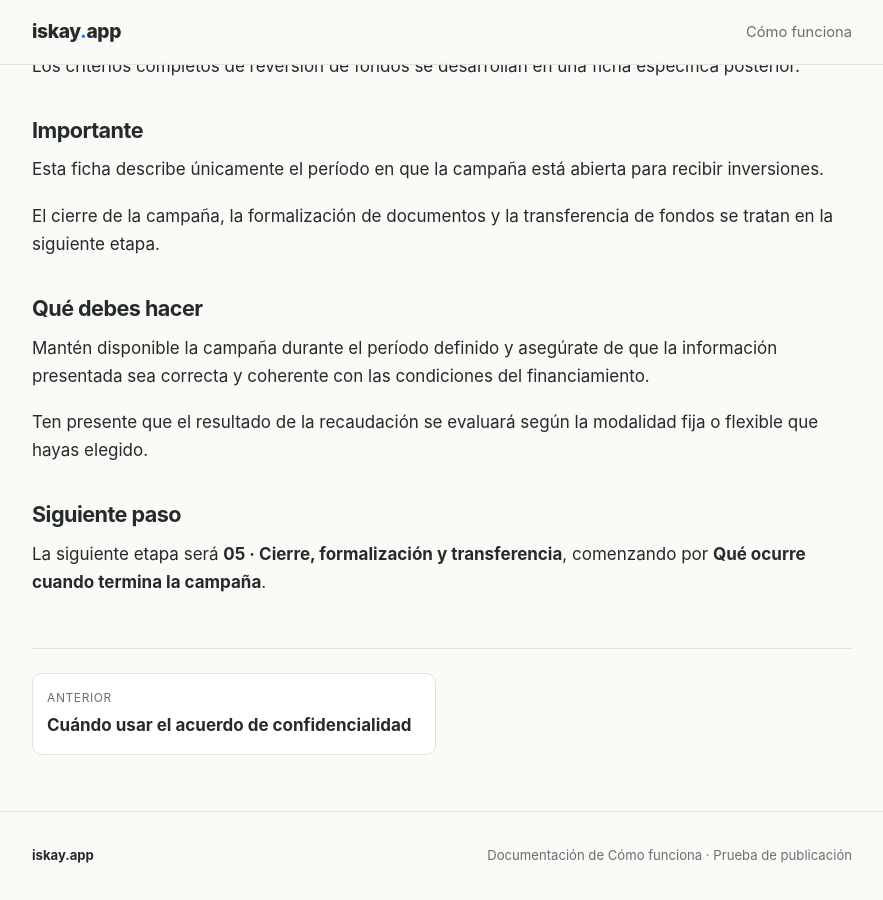
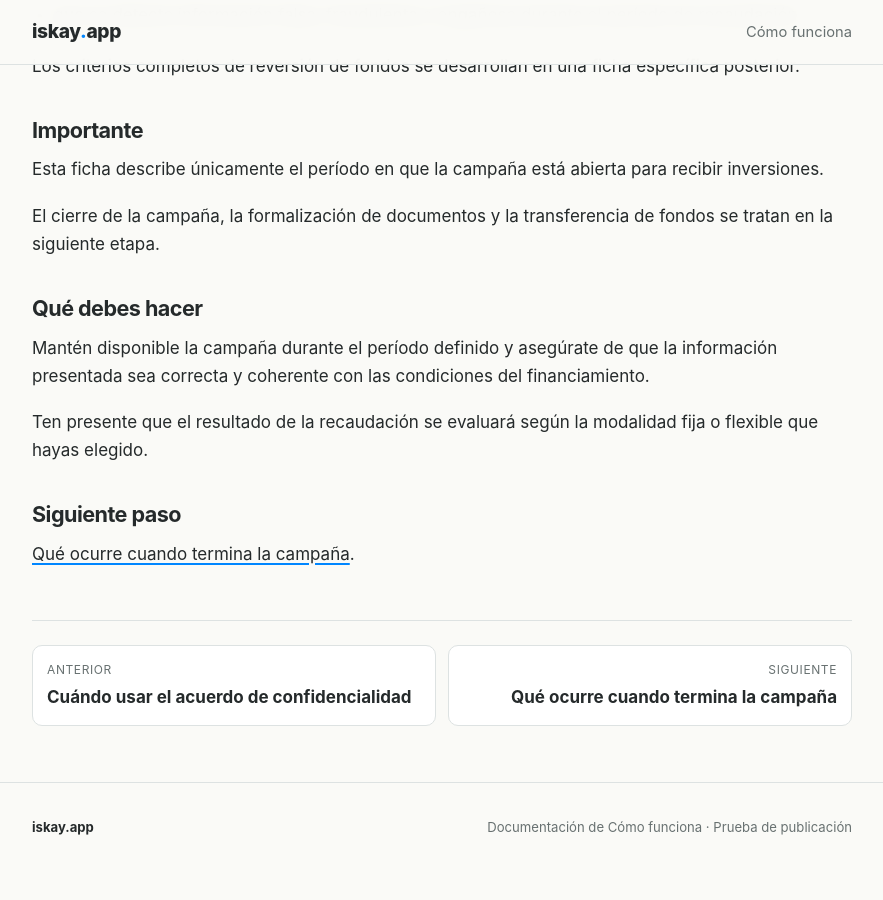
Before and after one commit to iskayApp/como-funciona, a Jekyll site: the page built from ideas/financiamiento-reembolsable/promotores/04-construye-y-publica-tu-campana/23-que-ocurre-durante-la-campana.md, in a window 1280 px wide and 900 px high, scrolled down 1044 px. Shown: the whole window, without its empty margins (198-1081 px from the left). Built offline with Jekyll 4.4.1, drawn with Linux system fonts in a browser that asks for light colours; after the commit the page ends 1915 px from its top, so only the background shows below that.

Commit message:
docs: enlazar ficha 23 con etapa 05

```diff
--- a/ideas/financiamiento-reembolsable/promotores/04-construye-y-publica-tu-campana/23-que-ocurre-durante-la-campana.md
+++ b/ideas/financiamiento-reembolsable/promotores/04-construye-y-publica-tu-campana/23-que-ocurre-durante-la-campana.md
@@ -14,6 +14,8 @@ status: "Borrador para revisión"
 reviewed: "2026-11-01"
 prev_url: /financiamiento-reembolsable/promotores/construye-y-publica-tu-campana/cuando-usar-el-acuerdo-de-confidencialidad/
 prev_title: "Cuándo usar el acuerdo de confidencialidad"
+next_url: /financiamiento-reembolsable/promotores/cierre-formalizacion-transferencia/que-ocurre-cuando-termina-la-campana/
+next_title: "Qué ocurre cuando termina la campaña"
 ---
 
 # Qué ocurre durante la campaña
@@ -63,4 +65,4 @@ Ten presente que el resultado de la recaudación se evaluará según la modalida
 
 ## Siguiente paso
 
-La siguiente etapa será **05 · Cierre, formalización y transferencia**, comenzando por **Qué ocurre cuando termina la campaña**.
+[Qué ocurre cuando termina la campaña]({{ '/financiamiento-reembolsable/promotores/cierre-formalizacion-transferencia/que-ocurre-cuando-termina-la-campana/' | relative_url }}).
```
